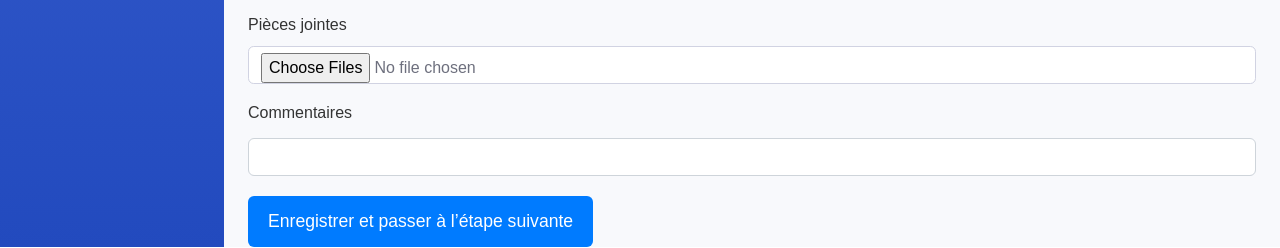
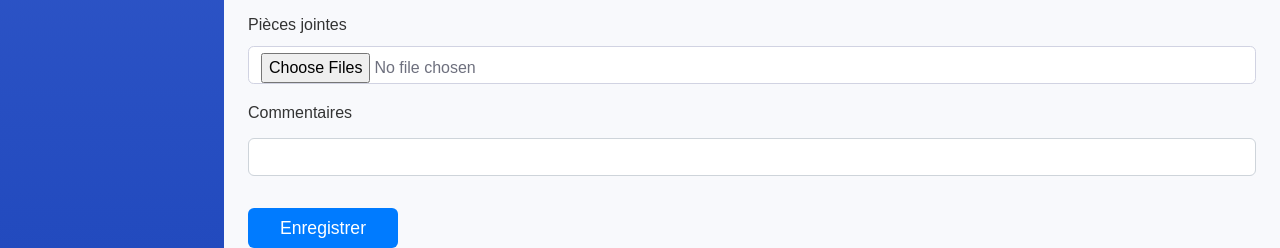
Before and after one commit to Onja-Mbola/legalhub, a Python web app: template app/templates/dossier/create_dossier.html in a window 1280 px wide. Shown: the part 1105-1353 px from the top of the page. Run offline with Jinja, Linux system fonts and the light colour scheme; the template is opened without the code that fills it, so the values that code supplies are empty; some libraries are stand-ins or nearby versions.

Commit message:
Update create_dossier.html

```diff
--- a/app/templates/dossier/create_dossier.html
+++ b/app/templates/dossier/create_dossier.html
@@ -109,7 +109,9 @@
         <input type="text" class="form-control" name="commentaire">
     </div>
 
-    <button type="submit" class="btn btn-primary mt-1">Enregistrer et passer à l’étape suivante</button>
+    <button type="submit" class="btn btn-circle mt-3 float-end">
+        Enregistrer
+    </button>
 </form>
 
 <script>
```
